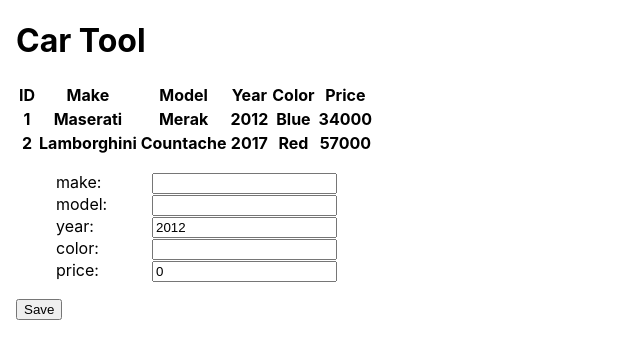
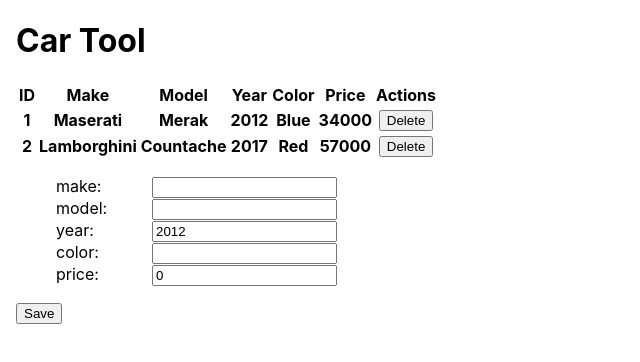
Before and after one commit to petermunro/cartool-2022-12, a React (Create React App) app: page / in a window 1280 px wide. Shown: the top 362 px of the page, without its empty margins (0-640 px from the left). Built offline with nearby package versions, Linux system fonts and the light colour scheme.

Commit message:
completes exercise 7.2

```diff
--- a/src/components/CarTable.tsx
+++ b/src/components/CarTable.tsx
@@ -1,7 +1,12 @@
 import { Car } from "../interfaces/Car";
 import CarViewRow from "./CarViewRow";
 
-function CarTable({ cars }: { cars: Car[] }) {
+interface CarTableProps {
+  cars: Car[];
+  onDelete: (carId: number) => void;
+}
+
+function CarTable(props: CarTableProps) {
   return (
     <table>
       <thead>
@@ -12,11 +17,12 @@
           <th>Year</th>
           <th>Color</th>
           <th>Price</th>
+          <th>Actions</th>
         </tr>
       </thead>
       <tbody>
-        {cars.map((car) => (
-          <CarViewRow car={car} key={car.id} />
+        {props.cars.map((car) => (
+          <CarViewRow car={car} key={car.id} onDelete={props.onDelete} />
         ))}
       </tbody>
     </table>
--- a/src/components/CarTool.tsx
+++ b/src/components/CarTool.tsx
@@ -39,7 +39,6 @@
       [e.target.name]: e.target.value,
     };
     setCarForm(newCar);
-    console.log(newCar);
   }
 
   function handleSubmit(e: React.FormEvent) {
@@ -56,10 +55,15 @@
     e.preventDefault();
   }
 
+  function handleDelete(carId: number) {
+    console.log("Delete:", carId);
+    setCars(cars.filter((car) => car.id !== carId));
+  }
+
   return (
     <div>
       <ToolHeader title="Car Tool" />
-      <CarTable cars={cars} />
+      <CarTable cars={cars} onDelete={handleDelete} />
       <form className="car-form" onSubmit={handleSubmit}>
         <ul>
           <li>
--- a/src/components/CarViewRow.tsx
+++ b/src/components/CarViewRow.tsx
@@ -1,6 +1,11 @@
 import { Car } from "../interfaces/Car";
 
-function CarViewRow({ car }: { car: Car }) {
+export interface CarViewRowProps {
+  car: Car;
+  onDelete: (carId: number) => void;
+}
+
+function CarViewRow({ car, onDelete }: CarViewRowProps) {
   return (
     <tr>
       <th>{car.id}</th>
@@ -9,6 +14,9 @@
       <th>{car.year}</th>
       <th>{car.color}</th>
       <th>{car.price}</th>
+      <th>
+        <button onClick={() => onDelete(car.id as number)}>Delete</button>
+      </th>
     </tr>
   );
 }
```
